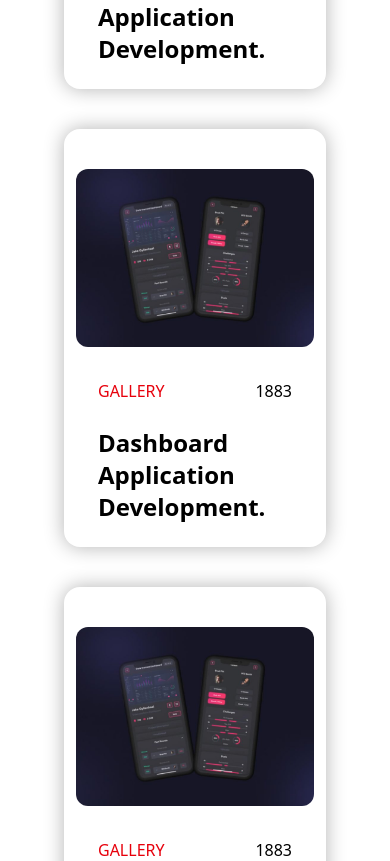
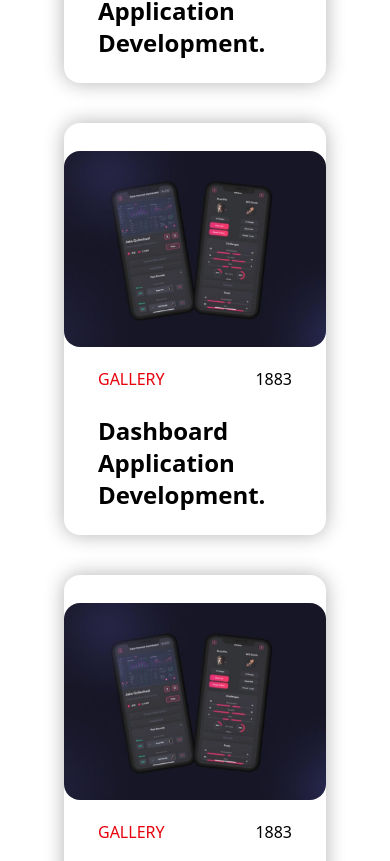
Before and after one commit to ahassandev/myfirst-app, a React (Vite) app: page / in a window 390 px wide. Shown: the part 10543-11404 px from the top of the page. Built offline with nearby package versions, Linux system fonts and the light colour scheme.

Commit message:
add component

```diff
--- a/src/components/Home/BlogSection.jsx
+++ b/src/components/Home/BlogSection.jsx
@@ -1,18 +1,22 @@
 import React from 'react'
+import PortfolioCard from "../PortfolioCard";
 
-const Blog = () => {
+const Blog = ({blog}) => {
+  if (!blog || blog.length === 0) return null;
   return (
     <div>
       <section className='container px-16 mx-auto py-16'>
          <p className="text-red-700 text-center text-md">
-          VISIT MY BLOG AND KEEP YOUR FEEDBACK
+          {blog.text}
          </p>
         <h1 className="text-5xl md:text-5xl lg:text-7xl font-bold text-gray-800 my-3 text-center">
-          My Blog
+         {blog.heading}
         </h1>
 
         <div className='grid grid-cols-1 md:grid-cols-2 lg:grid-cols-3 gap-10 mt-16 place-items-center'>
-             <div className="max-w-sm bg-white shadow-[0_0_20px_rgba(0,0,0,0.3)] rounded-2xl overflow-hidden group cursor-pointer" data-aos = "fade-right" data-aos-delay = "400">
+
+         <PortfolioCard projects={blog.blogs} />
+             {/* <div className="max-w-sm bg-white shadow-[0_0_20px_rgba(0,0,0,0.3)] rounded-2xl overflow-hidden group cursor-pointer" data-aos = "fade-right" data-aos-delay = "400">
             <div className="flex flex-col justify-center items-center pt-7">
               <img
                 src="portfolio-image.jpg"
@@ -30,50 +34,7 @@ const Blog = () => {
                 </h1>
               </div>
             </div>
-          </div>
-
-
-           <div className="max-w-sm bg-white shadow-[0_0_20px_rgba(0,0,0,0.3)] rounded-2xl overflow-hidden group cursor-pointer" data-aos = "fade-up" data-aos-delay = "400">
-            <div className="flex flex-col justify-center items-center pt-7">
-              <img
-                src="portfolio-image.jpg"
-                className="w-80 h-auto object-cover rounded-3xl p-3 md:p-0 lg:p-0 transition-transform duration-300 ease-in-out group-hover:scale-105 cursor-pointer"
-                alt=""
-              />
-
-              <div className="mt-5 px-8.5">
-                <div className="flex justify-between items-center">
-                  <p className="text-red-600 cursor-pointer">GALLERY</p>
-                  <p className="cursor-pointer">1883</p>
-                </div>
-                <h1 className="text-2xl py-6 font-semibold hover:text-red-600 cursor-pointer">
-                 Dashboard Application Development.
-                </h1>
-              </div>
-            </div>
-          </div>
-
-
-
-           <div className="max-w-sm bg-white shadow-[0_0_20px_rgba(0,0,0,0.3)] rounded-2xl overflow-hidden group cursor-pointer" data-aos = "fade-left" data-aos-delay = "400">
-            <div className="flex flex-col justify-center items-center pt-7">
-              <img
-                src="portfolio-image.jpg"
-                className="w-80 h-auto object-cover p-3 md:p-0 lg:p-0 rounded-3xl transition-transform duration-300 ease-in-out group-hover:scale-105 cursor-pointer"
-                alt=""
-              />
-
-              <div className="mt-5 px-8.5">
-                <div className="flex justify-between items-center">
-                  <p className="text-red-600 cursor-pointer">GALLERY</p>
-                  <p className="cursor-pointer">1883</p>
-                </div>
-                <h1 className="text-2xl py-6 font-semibold hover:text-red-600 cursor-pointer">
-                  Dashboard Application Development.
-                </h1>
-              </div>
-            </div>
-          </div>
+          </div> */}
         </div>
         <hr className='border-b border-gray-300 mt-32'/>
       </section>
--- a/src/components/Home/TestimonialSection.jsx
+++ b/src/components/Home/TestimonialSection.jsx
@@ -11,14 +11,14 @@ const Testimonial = ({ testimonials }) => {
           data-aos="down"
           data-aos-delay="400"
         >
-          WHAT CLIENTS SAY
+         {testimonials.title}
         </p>
         <h1
           className="text-5xl md:text-5xl lg:text-7xl font-bold text-gray-800 my-3 text-center"
           data-aos="fade-down"
           data-aos-delay="400"
         >
-          Testimonial
+         {testimonials.heading}
         </h1>
 
         <div
--- a/src/components/Pages/Home.jsx
+++ b/src/components/Pages/Home.jsx
@@ -19,7 +19,7 @@ function Home() {
       <PortfolioSection portfolio={data.portfolio}/>
       <SkillsSection skills={data.skill}/>
       <TestimonialSection testimonials={data.testimonials}/>
-      <BlogSection/>
+      <BlogSection blog = {data.blog}/>
       <ContactSection/>
     </>
   )
--- a/src/data/data.json
+++ b/src/data/data.json
@@ -141,19 +141,19 @@
         "blogs": [
             {
                 "image": "/portfolio-image.jpg",
-                "text": "GALLERY",
+                "tag": "GALLERY",
                 "date": "1883",
                 "title": "Dashboard Application Development."
             },
             {
                 "image": "/portfolio-image.jpg",
-                "text": "GALLERY",
+                "tag": "GALLERY",
                 "date": "1883",
                 "title": "Dashboard Application Development."
             },
             {
                 "image": "/portfolio-image.jpg",
-                "text": "GALLERY",
+                "tag": "GALLERY",
                 "date": "1883",
                 "title": "Dashboard Application Development."
             }
```
